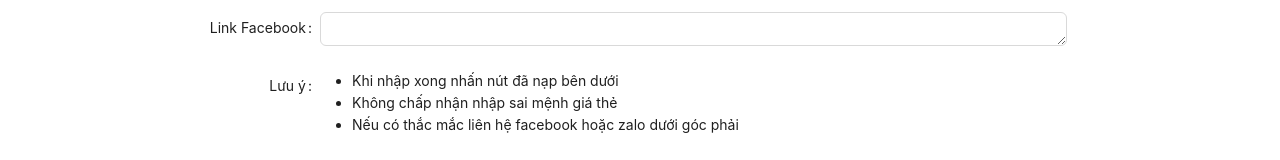
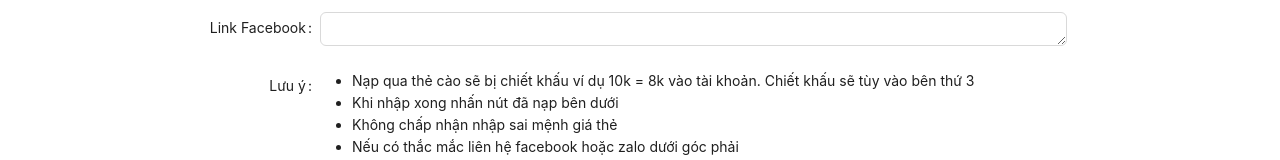
Before and after one commit to yuohta819/webshopacc, a React (Vite) app in the folder frontend/: page /napthe in a window 1280 px wide. Shown: the part 358-518 px from the top of the page. Built offline with nearby package versions, Linux system fonts and the light colour scheme; no server answers; what antd-style would draw is missing.

Commit message:
Update napthe.jsx

```diff
--- a/frontend/layout/client/napthe.jsx
+++ b/frontend/layout/client/napthe.jsx
@@ -137,6 +137,7 @@ function Napthe() {
                 </Form.Item>
                 <Form.Item name="link" label="Lưu ý:" >
                     <ul>
+                        <li>Nạp qua thẻ cào sẽ bị chiết khấu ví dụ 10k = 8k vào tài khoản. Chiết khấu sẽ tùy vào bên thứ 3</li>
                         <li>Khi nhập xong nhấn nút đã nạp bên dưới</li>
                         <li>Không chấp nhận nhập sai mệnh giá thẻ </li>
                         <li>Nếu có thắc mắc liên hệ facebook hoặc zalo dưới góc phải</li>
```
